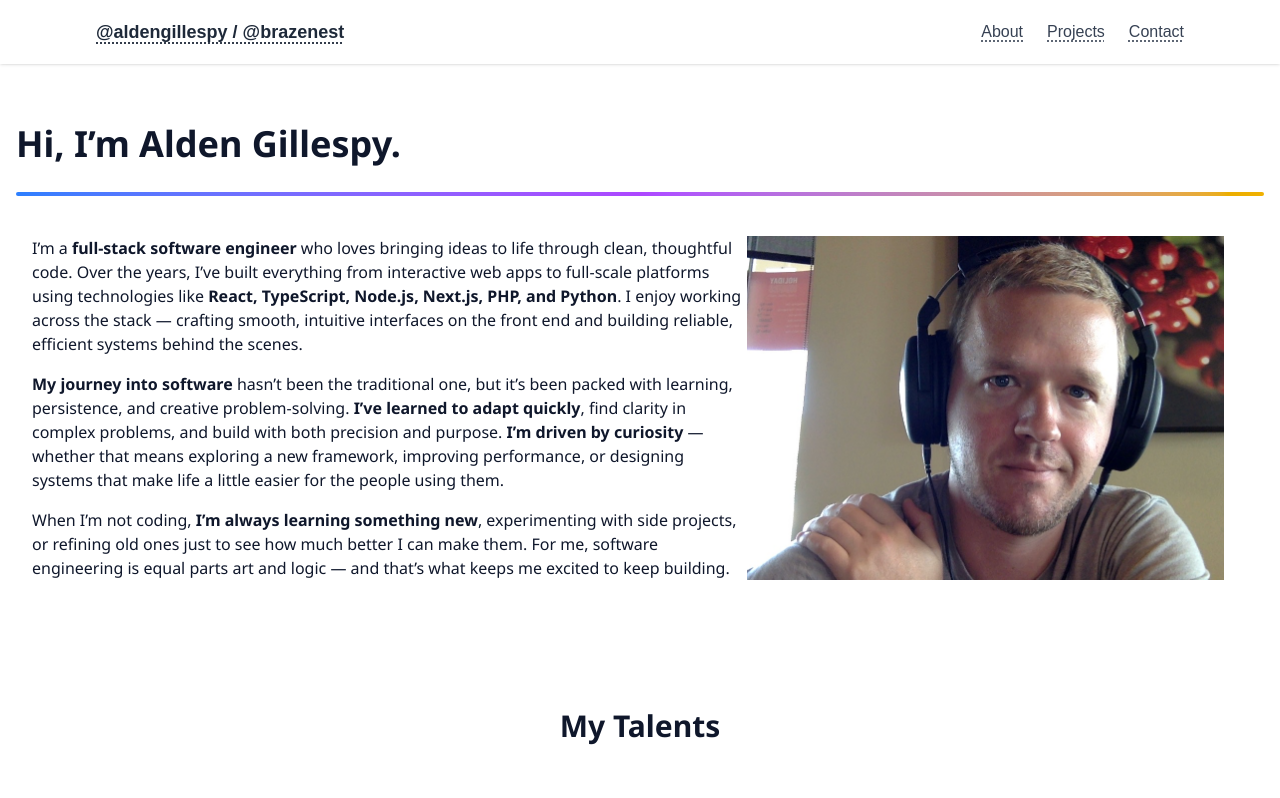
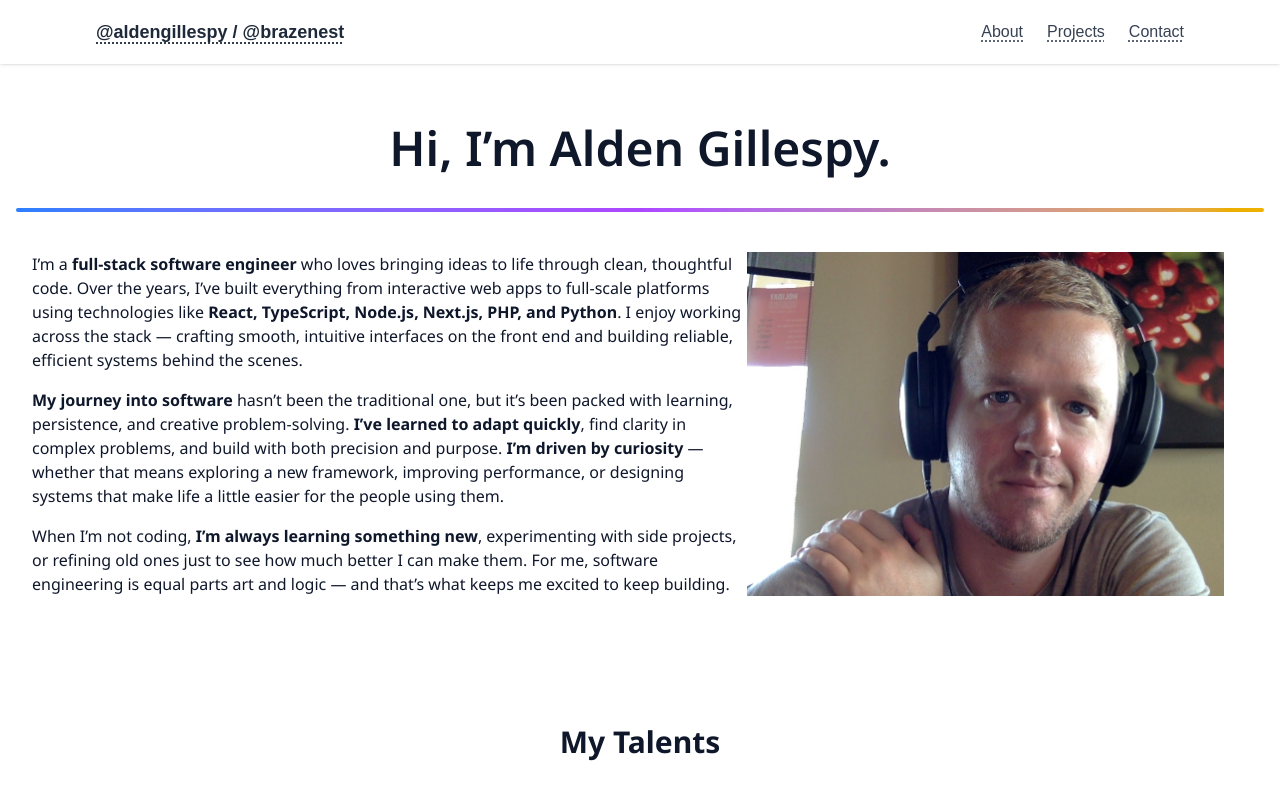
Before and after one commit to brazenest/agcom-website, a Next.js app: page / in a window 1280 px wide. Shown: the top 798 px of the page. Built offline with nearby package versions, Linux system fonts and the light colour scheme.

Commit message:
Perform some cosmetic edits

```diff
--- a/app/page.tsx
+++ b/app/page.tsx
@@ -9,8 +9,8 @@ export default function HomePage() {
   return (
     <>
       <div className="shadow-md1 border1 border-slate-2001 rounded-lg">
-        <h1 className="text-4xl font-bold mt-15 mb-7">Hi, I’m Alden Gillespy.</h1>
-        <ColorBar background="linear-gradient(to right, lab(54.1736% 13.3369 -74.6839), lab(52.0183% 66.11 -78.2316), lab(76.3898% 14.5258 98.4589))" classes={["mt-2", "mb-6"]} />
+        <h1 className="text-5xl text-center font-semibold mt-15 mb-9">Hi, I’m Alden Gillespy.</h1>
+        <ColorBar background="linear-gradient(to right, lab(54.1736% 13.3369 -74.6839), lab(52.0183% 66.11 -78.2316), lab(76.3898% 14.5258 98.4589))" classes={["my-6"]} />
         <Container size={4}>
           <div className="md:flex md:space-x-6 space-y-8">
             <div className="md:w-2/5 md:order-2">
```
